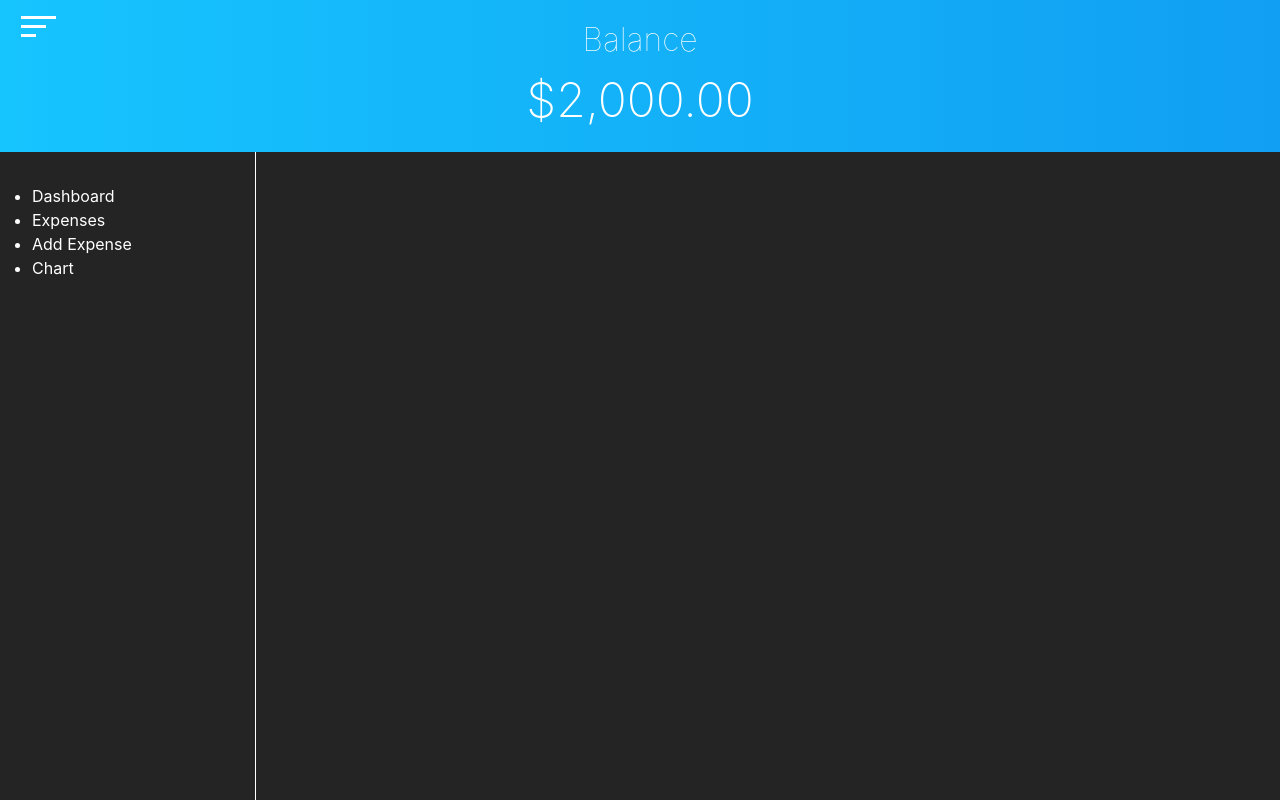
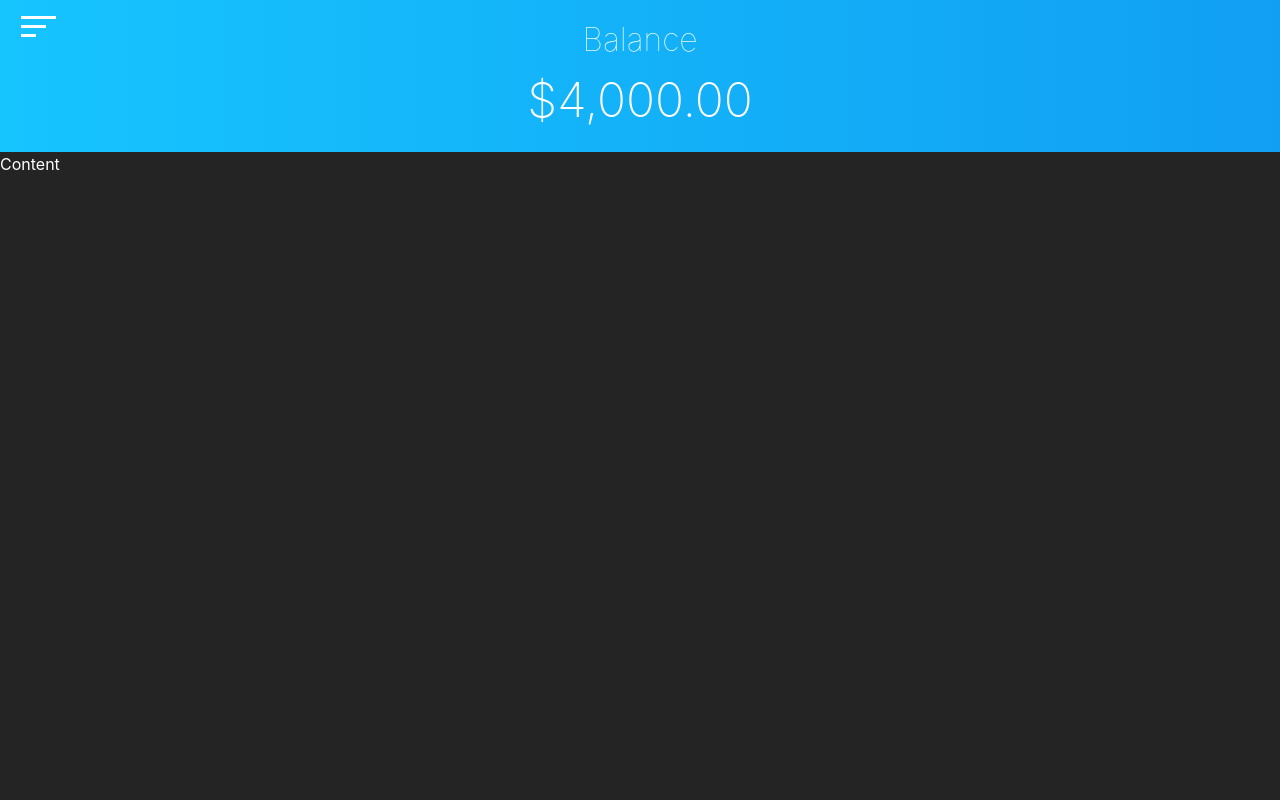
Before and after one commit to justincgreen/budget-tracker-2-next, a Next.js app: page / in a window 1280 px wide. Shown: the top 800 px of the page. Built offline with nearby package versions, Linux system fonts and the light colour scheme.

Commit message:
Seamless menu logic

```diff
--- a/src/components/BalanceHeader.js
+++ b/src/components/BalanceHeader.js
@@ -1,7 +1,10 @@
-import { useEffect } from 'react';
+import { useEffect, useContext } from 'react';
+import GlobalContext from '@/context/GlobalContext';
 import Navicon from './Navicon';
 
 const BalanceHeader = () => {
+	const { globalBalance, setGlobalBalance } = useContext(GlobalContext);
+
 	useEffect(() => {
 		const counter = document.querySelector('.animate-number');
 		const speed = 300;
@@ -26,7 +29,7 @@ const BalanceHeader = () => {
 		<div className="c-app-header">
 			<Navicon />
 			<h1 className="c-app-header__page-title" >Balance</h1>
-			<h2 className="c-app-header__balance-amount animate-number" amount="2000">0</h2>
+			<h2 className="c-app-header__balance-amount animate-number" amount={globalBalance}>0</h2>
 		</div>
 	)
 }
--- a/src/components/Navicon.js
+++ b/src/components/Navicon.js
@@ -1,7 +1,9 @@
 const Navicon = () => {
 	const toggleNavigation = (e) => {
 		const navicon = e.target.closest('.c-navicon');
+		const pageWrapper = document.querySelector('.page__wrapper');
 		navicon.classList.toggle('is-active');
+		pageWrapper.classList.toggle('is-active');
 	}
 
 	return (
--- a/src/components/Navigation.js
+++ b/src/components/Navigation.js
@@ -1,20 +1,33 @@
 import Link from 'next/link'
 
 const Navigation = () => {
+	const closeNav = (e) => {
+		// Give the illusion of a seamless page load when the menu open and closes
+		const navicon = document.querySelector('.c-navicon');
+		const pageWrapper = document.querySelector('.page__wrapper');
+
+		// Prevent link from loading once clicked initially & remove selected elements active classes
+		e.preventDefault();
+		navicon.classList.remove('is-active');
+		pageWrapper.classList.remove('is-active');
+
+		// Redirect to target link
+		setTimeout(() => {
+			window.location.href = e.target.href;
+		}, 50);
+	}
+
 	return (
 		<nav className="c-navigation">
 			<ul>
 				<li>
-					<Link href="/">Dashboard</Link>
+					<Link href="/" onClick={closeNav}>Balance</Link>
 				</li>
 				<li>
-					<Link href="expenses">Expenses</Link>
+					<Link href="/expenses" onClick={closeNav}>Expenses</Link>
 				</li>
 				<li>
-					<Link href="/">Add Expense</Link>
-				</li>
-				<li>
-					<Link href="/">Chart</Link>
+					<Link href="/" onClick={closeNav}>Chart</Link>
 				</li>
 			</ul>
 		</nav>
--- a/src/context/GlobalContext.js
+++ b/src/context/GlobalContext.js
@@ -3,10 +3,15 @@ import { useState, createContext } from 'react';
 const GlobalContext = createContext(null);
 
 export const GlobalProvider = (props) => {
+	// Balances
+	const [globalBalance, setGlobalBalance] = useState(4000);
+
 	const [addExpenseForm, setAddExpenseForm] = useState(false);
 
 	return (
 		<GlobalContext.Provider value={{
+			globalBalance,
+			setGlobalBalance,
 			addExpenseForm,
 			setAddExpenseForm
 		}}>
--- a/src/pages/index.js
+++ b/src/pages/index.js
@@ -17,16 +17,23 @@ export default function Home() {
     <>
       <Head>
         <title>Budget Tracker 2</title>
-        <meta name="description" content="Generated by create next app" />
+        <meta name="description" content="Budget Tracker 2 home page" />
         <meta name="viewport" content="width=device-width, initial-scale=1" />
         <link rel="icon" href="/favicon.ico" />
       </Head>
 
-      <main>
+      <main className="main">
         {/* <Header /> */}
         {/* <ButtonGroup />   */}
-        <BalanceHeader />
+
         <Navigation />
+
+        <div className="page__wrapper">
+          <BalanceHeader />
+          <section className="section__content">
+            Content
+          </section>
+        </div>
 
         {
           addExpenseForm && <AddExpenseForm />
--- a/src/styles/_app-UI.scss
+++ b/src/styles/_app-UI.scss
@@ -1,4 +1,26 @@
 // App UI
-.App {
+.main {
+	overflow: hidden;
+}
 
+.page {
+	&__wrapper {
+		background-color: $c-black;
+		min-height: 100vh;
+		position: relative;
+		z-index: 2;
+		transition: all 0.3s ease;
+
+		&.is-active {
+			transform: translateX(200px);
+
+			@media(max-width: 767px) {
+				transform: translateX(50%);
+			}
+		}
+	}
+
+	.section__content {
+		min-height: 100vh;
+	}
 }
--- a/src/styles/_c-navigation.scss
+++ b/src/styles/_c-navigation.scss
@@ -1,11 +1,22 @@
 // Navigation component
 .c-navigation {
-	width: 20%;
+	background-color: #fff;
 	min-height: 100vh;
 	padding: 2em;
-	border-right: 1px solid #fff;
+	position: fixed;
+	top: 0;
+	bottom: 0;
+	left: 0;
+	right: 0;
+
+	ul {
+		li {
+			margin-bottom: 10px;
+		}
+	}
 
 	a {
-		color: #fff;
+		color: #000;
+		padding: 10px 10px 10px 0;
 	}
 }
```
Also changed, not shown: src/pages/expenses.js (+9 -6 lines).
